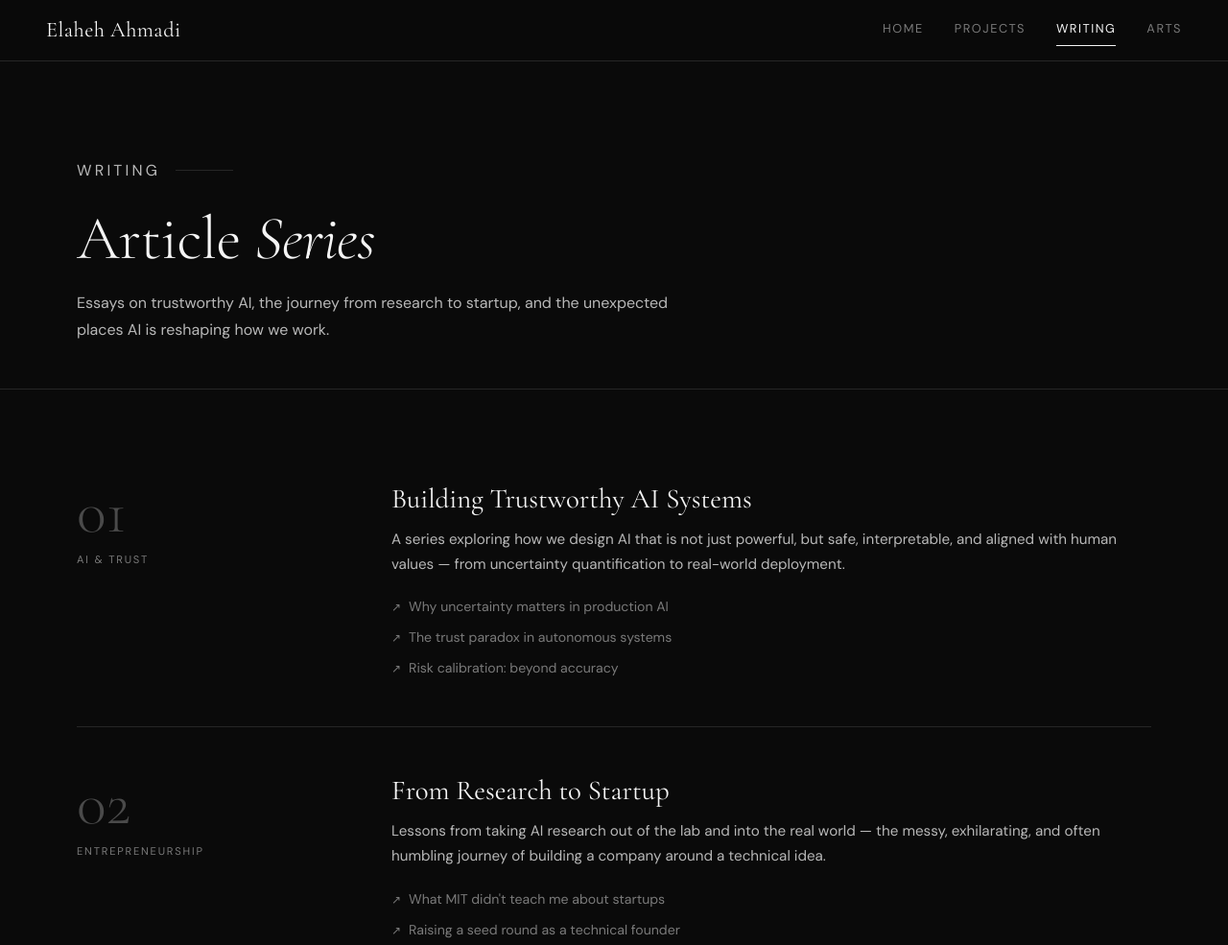
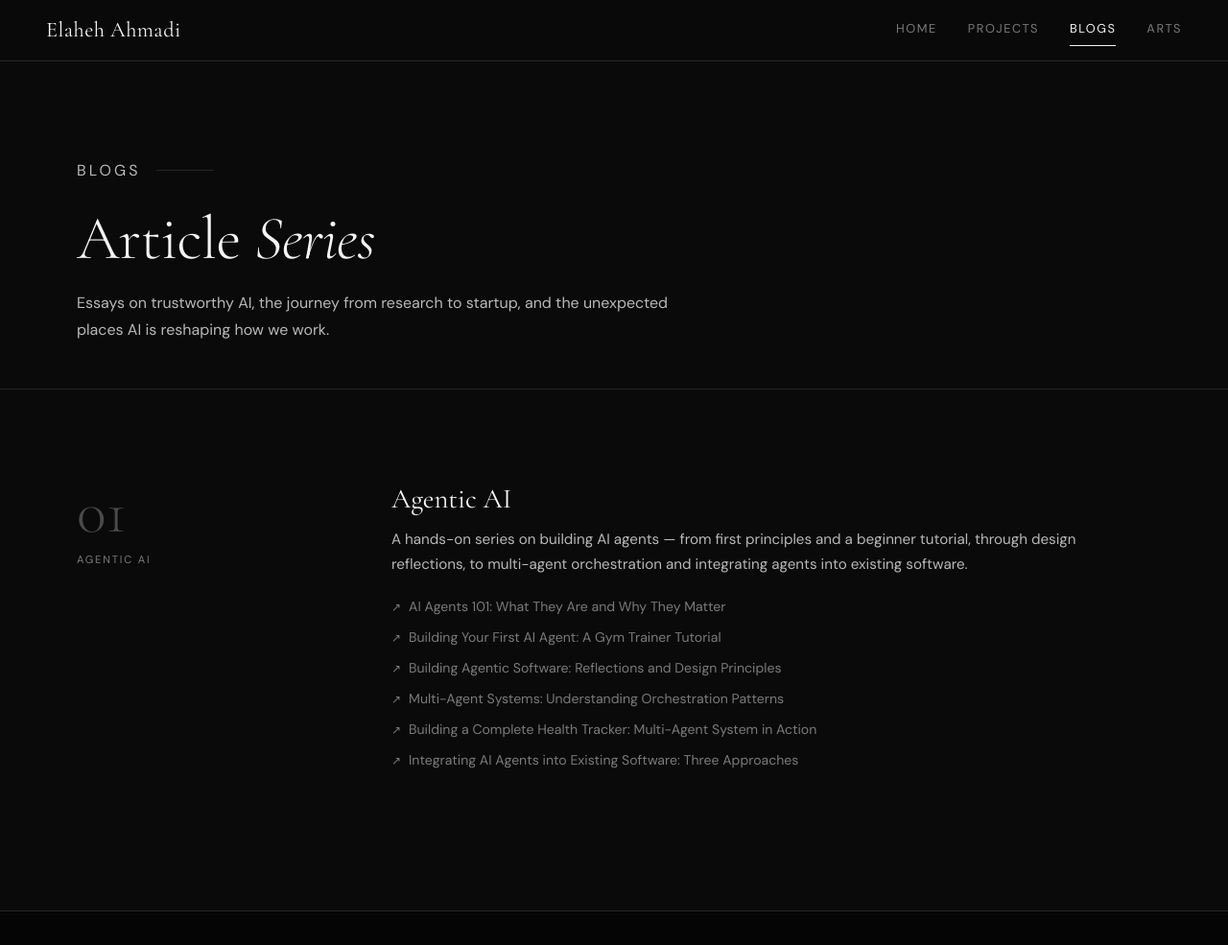
Before and after one commit to elahea2020/elahehahmadi.com, a plain HTML site: page blogs.html in a window 1280 px wide. Shown: the top 985 px of the page at 96% size. Drawn offline with nearby package versions, Linux system fonts and the light colour scheme.

Commit message:
added blogs

```diff
--- a/blogs.html
+++ b/blogs.html
@@ -3,7 +3,7 @@
 <head>
 <meta charset="UTF-8">
 <meta name="viewport" content="width=device-width, initial-scale=1.0">
-<title>Writing — Elaheh Ahmadi</title>
+<title>Blogs — Elaheh Ahmadi</title>
 <link rel="preconnect" href="https://fonts.googleapis.com">
 <link href="https://fonts.googleapis.com/css2?family=Cormorant+Garamond:ital,wght@0,300;0,400;0,500;1,300;1,400&family=DM+Sans:wght@300;400;500&display=swap" rel="stylesheet">
 <link rel="stylesheet" href="assets/css/style.css">
@@ -15,14 +15,14 @@
   <ul class="nav-links">
     <li><a href="index.html">Home</a></li>
     <li><a href="projects.html">Projects</a></li>
-    <li><a href="blogs.html" class="active">Writing</a></li>
+    <li><a href="blogs.html" class="active">Blogs</a></li>
     <li><a href="arts.html">Arts</a></li>
   </ul>
   <button class="nav-mobile-toggle" onclick="toggleMobileNav()">☰</button>
 </nav>
 
 <header class="page-header">
-  <p class="section-label">Writing</p>
+  <p class="section-label">Blogs</p>
   <h1>Article <em>Series</em></h1>
   <p>Essays on trustworthy AI, the journey from research to startup, and the unexpected places AI is reshaping how we work.</p>
 </header>
--- a/data/articles.json
+++ b/data/articles.json
@@ -1,5 +1,22 @@
 {
   "series": [
+    {
+      "id": 4,
+      "number": "01",
+      "tag": "Agentic AI",
+      "title": "Agentic AI",
+      "description": "A hands-on series on building AI agents — from first principles and a beginner tutorial, through design reflections, to multi-agent orchestration and integrating agents into existing software.",
+      "articles": [
+        { "title": "AI Agents 101: What They Are and Why They Matter", "url": "https://medium.com/@elaheh_32548/ai-agents-101-what-they-are-and-why-they-matter-f300f8467609", "date": "2026-05-23" },
+        { "title": "Building Your First AI Agent: A Gym Trainer Tutorial", "url": "https://medium.com/@elaheh_32548/building-your-first-ai-agent-a-gym-trainer-tutorial-99f683027492", "date": "2026-05-23" },
+        { "title": "Building Agentic Software: Reflections and Design Principles", "url": "https://medium.com/@elaheh_32548/building-agentic-software-reflections-and-design-principles-4c081e071a7c", "date": "2026-05-24" },
+        { "title": "Multi-Agent Systems: Understanding Orchestration Patterns", "url": "https://medium.com/@elaheh_32548/multi-agent-systems-understanding-orchestration-patterns-1e10f34cffaf", "date": "2026-05-25" },
+        { "title": "Building a Complete Health Tracker: Multi-Agent System in Action", "url": "https://medium.com/@elaheh_32548/building-a-complete-health-tracker-multi-agent-system-in-action-5539620f0060", "date": "2026-05-26" },
+        { "title": "Integrating AI Agents into Existing Software: Three Approaches", "url": "https://medium.com/@elaheh_32548/integrating-ai-agents-into-existing-software-three-approaches-2d057ca1392c", "date": "2026-05-28" }
+      ]
+    }
+  ],
+  "series_archived": [
     {
       "id": 1,
       "number": "01",
```
Also changed, not shown: arts.html (+2 -2 lines), index.html (+2 -2 lines), projects.html (+2 -2 lines).
